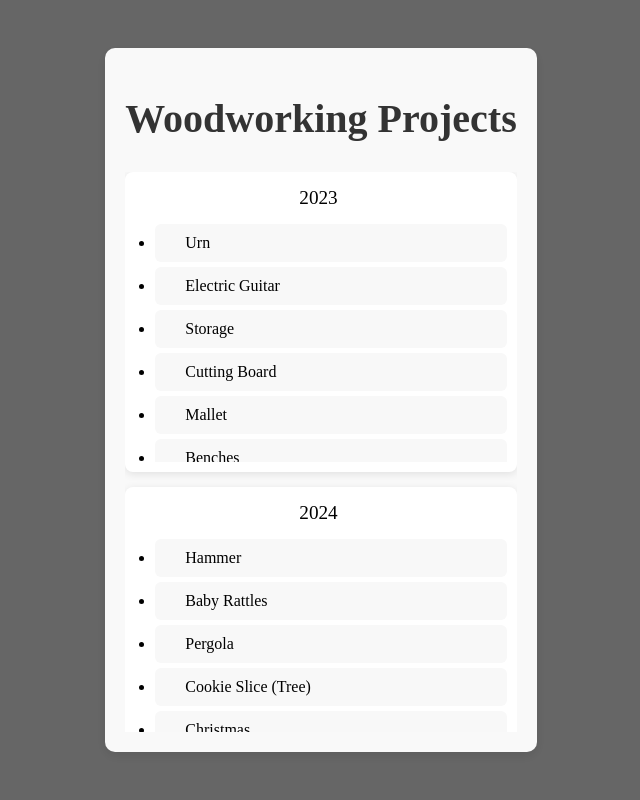
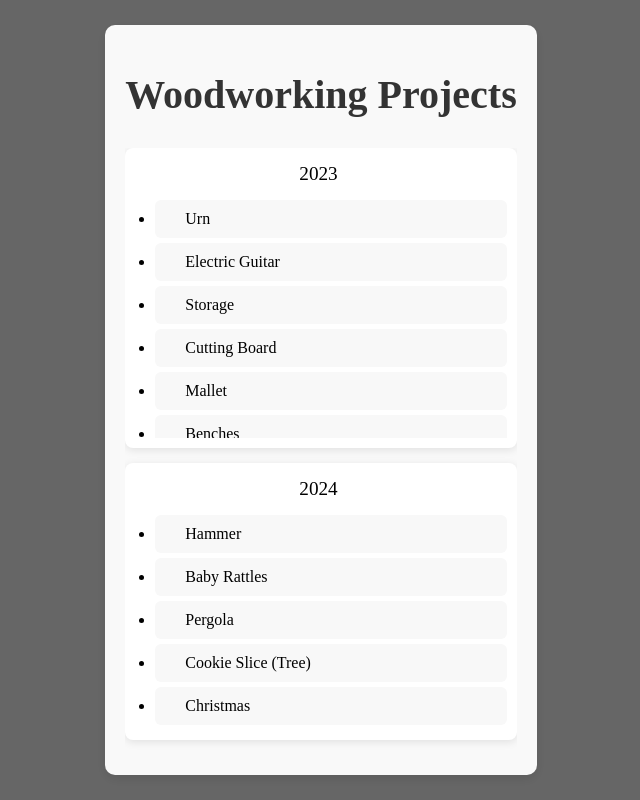
Before and after one commit to rbrock44/woodworking-projects, an Angular app: page / in a window 1280 px wide. Shown: the whole page, without its empty margins (319-959 px from the left). Built offline with nearby package versions, Linux system fonts and the light colour scheme.

Commit message:
links section height css

```diff
--- a/src/app/app.component.scss
+++ b/src/app/app.component.scss
@@ -29,7 +29,7 @@
 .links-section {
   margin-top: 30px;
   overflow-y: auto;
-  max-height: 70vh;
+  max-height: 80vh;
 }
 
 .list-group {
@@ -121,6 +121,12 @@ p {
   max-height: 31vh;
 }
 
+@media (max-height: 720px) {
+  .links-section {
+    max-height: 60vh;
+  }
+}
+
 @media (max-width: 460px) {
   .container {
     width: 80vw;
```
